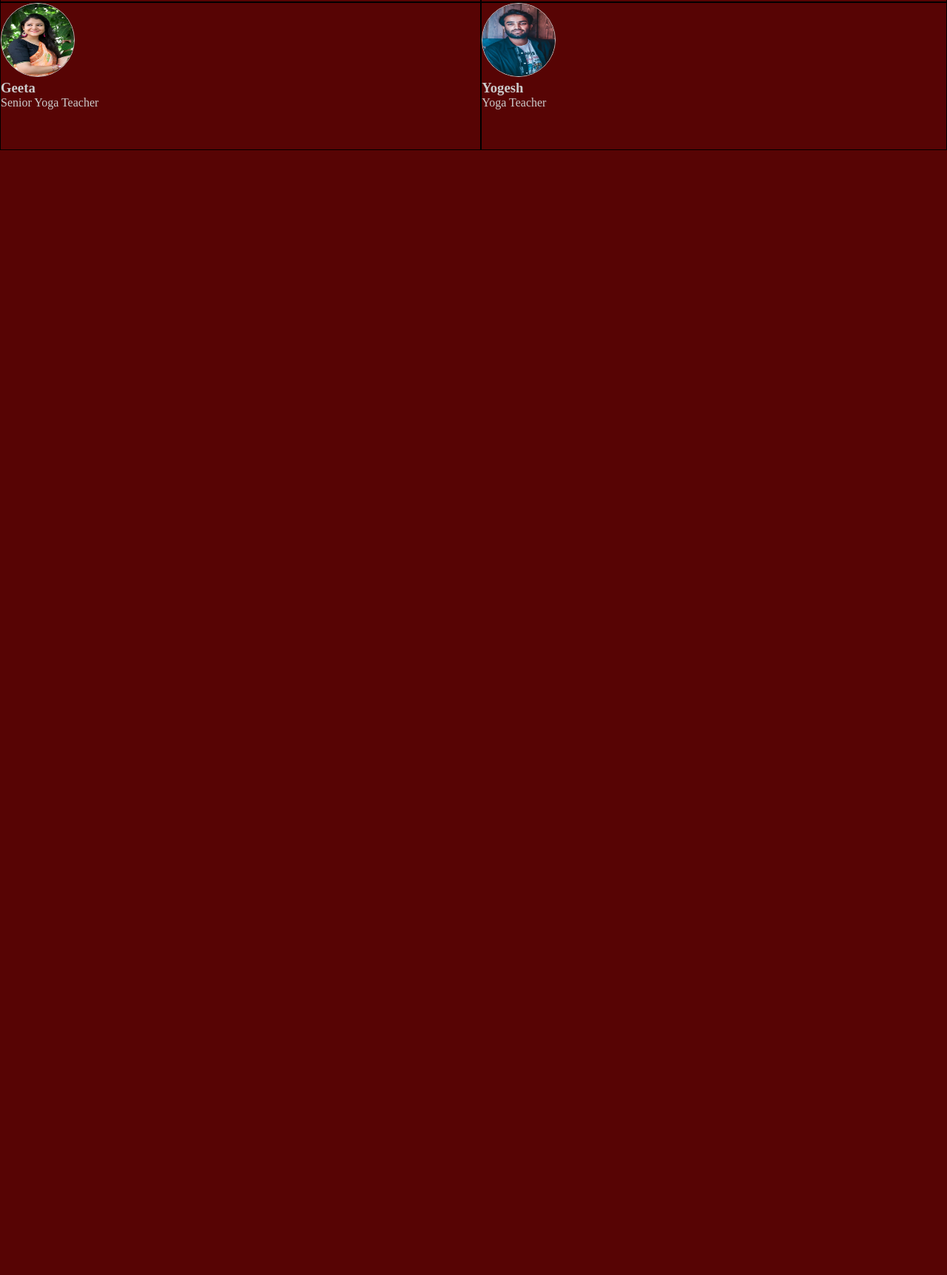
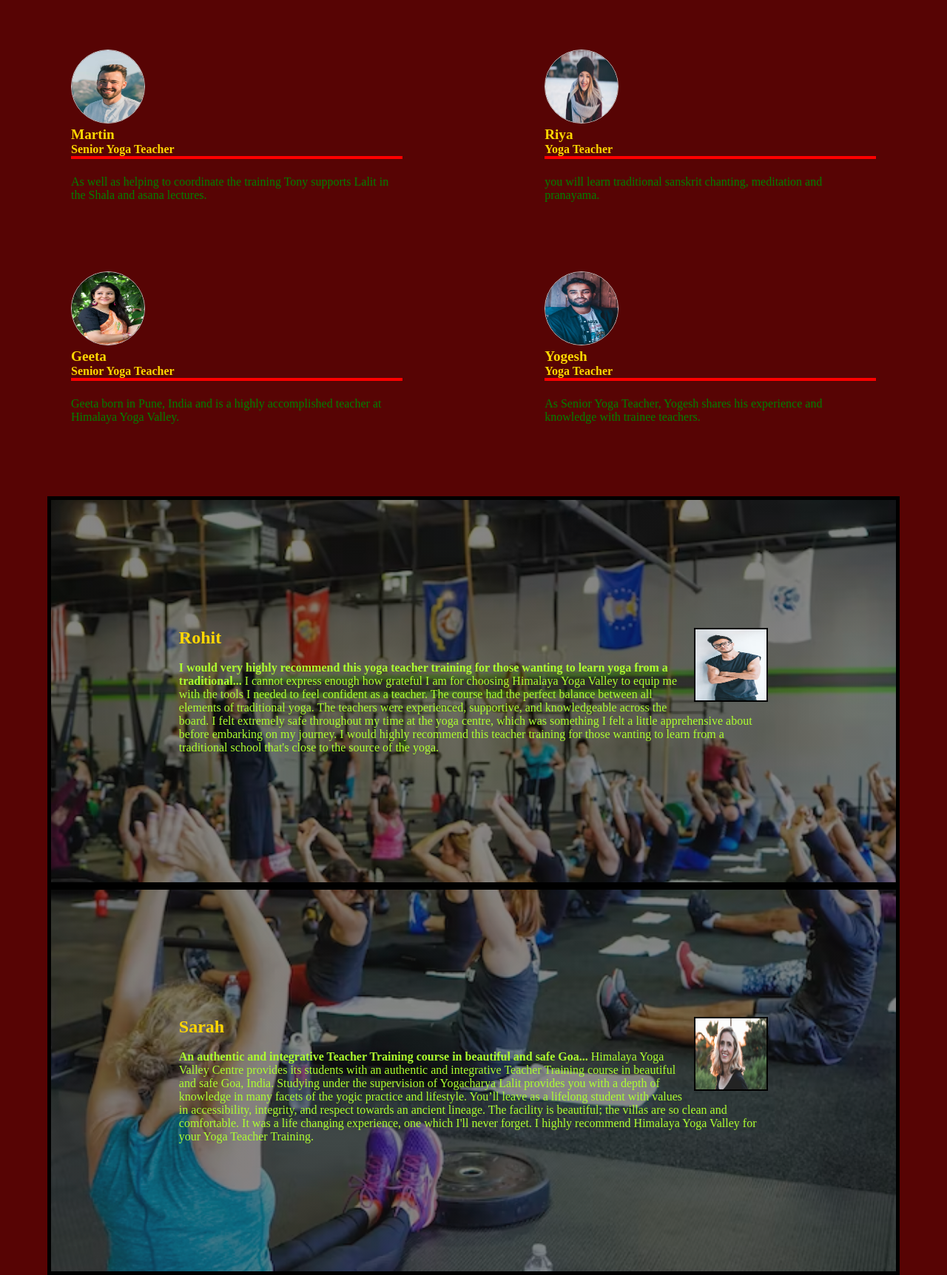
Before and after one commit to supriyakavathekar/Soulyoga, a plain HTML site: page index.html in a window 1280 px wide. Shown: the part 3773-5497 px from the top of the page at 74% size. Before the commit the page ends 3976 px from the top, so only its background shows below. Drawn offline with Linux system fonts and the light colour scheme; a web font is replaced by a local one.

Commit message:
review of students

```diff
--- a/index.html
+++ b/index.html
@@ -94,33 +94,100 @@
         <div class="teachergrid">
           <img src="/assets/images/aswini.png" alt="" />
           <h3>Aswini</h3>
-          <p>Anatomy Teacher</p>
+          <h4>Anatomy Teacher</h4>
+          <p>
+            In Aswini's lectures you’ll not only explore anatomy but also our
+            systems, facia and much more.
+          </p>
         </div>
         <div class="teachergrid">
           <img src="/assets/images/DrAkshay.png" alt="" />
           <h3>Dr Akshay</h3>
-          <p>Ayurveda teacher</p>
+          <h4>Ayurveda teacher</h4>
+          <p>
+            Dr Rohit is a world renowned Ayurvedic doctor, and he will be
+            teaching your Ayurveda lectures.
+          </p>
         </div>
         <div class="teachergrid">
           <img src="/assets/images/martin.png" alt="" />
           <h3>Martin</h3>
-          <p>Senior Yoga Teacher</p>
+          <h4>Senior Yoga Teacher</h4>
+          <p>
+            As well as helping to coordinate the training Tony supports Lalit in
+            the Shala and asana lectures.
+          </p>
         </div>
         <div class="teachergrid">
           <img src="/assets/images/riya.png" alt="" />
           <h3>Riya</h3>
-          <p>Yoga Teacher</p>
+          <h4>Yoga Teacher</h4>
+          <p>
+            you will learn traditional sanskrit chanting, meditation and
+            pranayama.
+          </p>
         </div>
         <div class="teachergrid">
           <img src="/assets/images/geeta.png" alt="" />
           <h3>Geeta</h3>
-          <p>Senior Yoga Teacher</p>
+          <h4>Senior Yoga Teacher</h4>
+          <p>
+            Geeta born in Pune, India and is a highly accomplished teacher at
+            Himalaya Yoga Valley.
+          </p>
         </div>
         <div class="teachergrid">
           <img src="/assets/images/yogesh.png" alt="" />
           <h3>Yogesh</h3>
-          <p>Yoga Teacher</p>
+          <h4>Yoga Teacher</h4>
+          <p>
+            As Senior Yoga Teacher, Yogesh shares his experience and knowledge
+            with trainee teachers.
+          </p>
         </div>
+      </div>
+    </section>
+
+    <section class="review">
+      <div class="reviewchild">
+        <img src="/assets/images/rohit.png" alt="" />
+        <h3>Rohit</h3>
+        <br />
+        <p>
+          <strong>
+            I would very highly recommend this yoga teacher training for those
+            wanting to learn yoga from a traditional...</strong
+          >
+          I cannot express enough how grateful I am for choosing Himalaya Yoga
+          Valley to equip me with the tools I needed to feel confident as a
+          teacher. The course had the perfect balance between all elements of
+          traditional yoga. The teachers were experienced, supportive, and
+          knowledgeable across the board. I felt extremely safe throughout my
+          time at the yoga centre, which was something I felt a little
+          apprehensive about before embarking on my journey. I would highly
+          recommend this teacher training for those wanting to learn from a
+          traditional school that's close to the source of the yoga.
+        </p>
+      </div>
+      <div class="reviewchild">
+        <img src="/assets/images/sarah.png" alt="" />
+        <h3>Sarah</h3>
+        <br />
+        <p>
+          <strong>
+            An authentic and integrative Teacher Training course in beautiful
+            and safe Goa...</strong
+          >
+          Himalaya Yoga Valley Centre provides its students with an authentic
+          and integrative Teacher Training course in beautiful and safe Goa,
+          India. Studying under the supervision of Yogacharya Lalit provides you
+          with a depth of knowledge in many facets of the yogic practice and
+          lifestyle. You’ll leave as a lifelong student with values in
+          accessibility, integrity, and respect towards an ancient lineage. The
+          facility is beautiful; the villas are so clean and comfortable. It was
+          a life changing experience, one which I'll never forget. I highly
+          recommend Himalaya Yoga Valley for your Yoga Teacher Training.
+        </p>
       </div>
     </section>
   </body>
--- a/style.css
+++ b/style.css
@@ -245,7 +245,6 @@ input[type="button"] {
   background-size: contain;
 }
 
-
 .courses h3 {
   color: greenyellow;
   font-size: 1.8em;
@@ -265,20 +264,15 @@ input[type="button"] {
 /* meet the team  */
 
 .teamgrid {
-
-display: grid;
-grid-template-columns: auto auto;
-grid-template-rows: auto auto auto;
-
-
-
+  display: grid;
+  grid-template-columns: auto auto;
+  grid-template-rows: 300px 300px 300px;
 }
 
 .teachergrid {
-  border: 1px solid black ;
   color: #ccc;
   height: 200px;
-
+  padding: 15%;
 }
 
 .teachergrid img {
@@ -287,3 +281,76 @@ grid-template-rows: auto auto auto;
   border: 1px solid;
   border-radius: 80px;
 }
+
+.team {
+  font-size: 2em;
+  /* color: rgb(27, 27, 2); */
+  color: greenyellow;
+  font-family: "Dancing Script", cursive;
+  font-family: "Sono", sans-serif;
+  margin-top: 40px;
+  text-align: center;
+}
+
+.teachergrid h3 {
+  color: gold;
+  font-size: larger;
+}
+.teachergrid h4 {
+  color: gold;
+  font-size: medium;
+  border-bottom: 4px solid red;
+}
+
+.teachergrid p {
+  color: green;
+  font-size: medium;
+  padding-top: 5%;
+}
+
+/* review of students */
+
+.review {
+  margin-top: 100px;
+  background-image: linear-gradient(
+      rgba(12, 12, 12, 0.5),
+      rgba(24, 21, 21, 0.5)
+    ),
+    url("/assets/images/reviewyoga.png");
+  background-repeat: no-repeat;
+  background-position: center;
+  background-size: cover;
+  margin-left: 5%;
+  margin-right: 5%;
+}
+
+.reviewparent {
+  display: grid;
+  grid-template-columns: 200px;
+  grid-template-rows: 300px 300px;
+  margin-top: 100px;
+  justify-content: center;
+}
+
+.reviewchild {
+  /* border: 2px solid white; */
+  /* background-color: #ccc; */
+  padding: 15%;
+  border: 5px solid black;
+}
+
+.reviewchild img {
+  height: 100px;
+  width: 100px;
+  float: right;
+  border: 2px solid black;
+}
+
+.reviewchild h3 {
+  color: gold;
+  font-size: 1.5em;
+}
+
+.reviewchild p {
+  color: greenyellow;
+}
```
Also changed, not shown: assets/images/reviewyoga.png (added), assets/images/rohit.png (added), assets/images/sarah.png (added).
